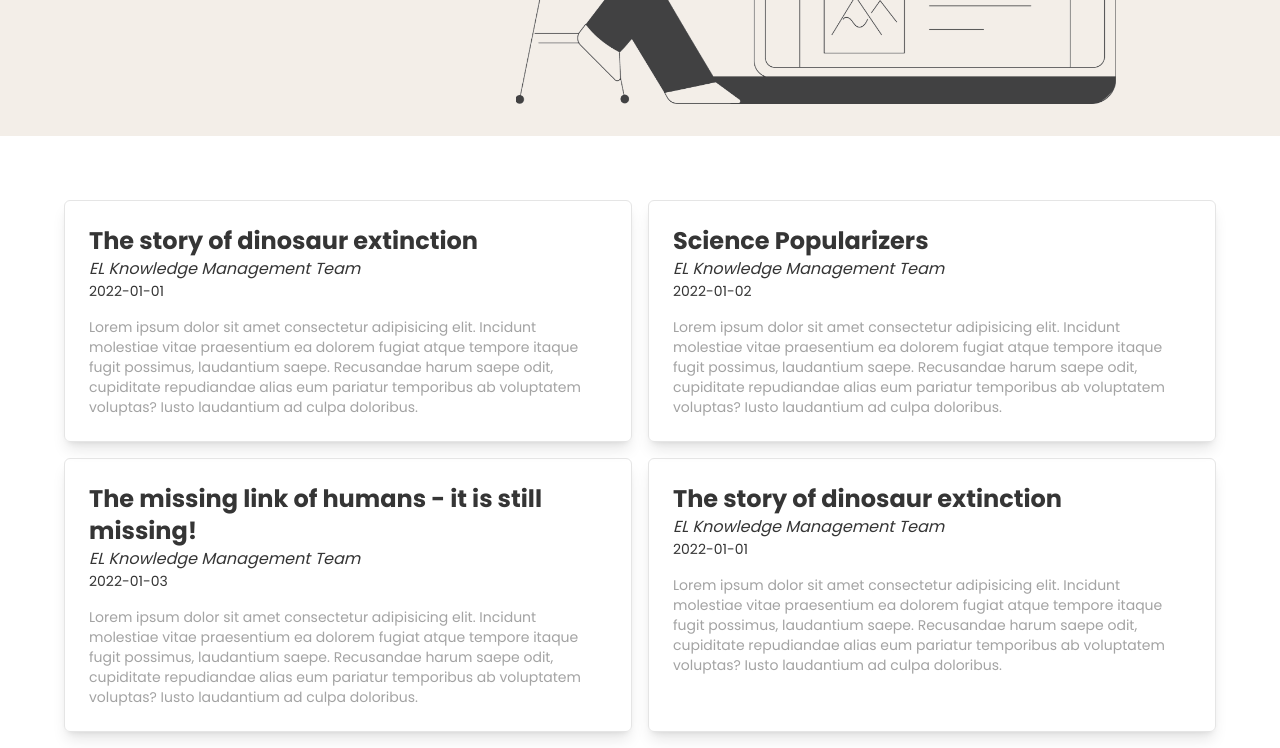
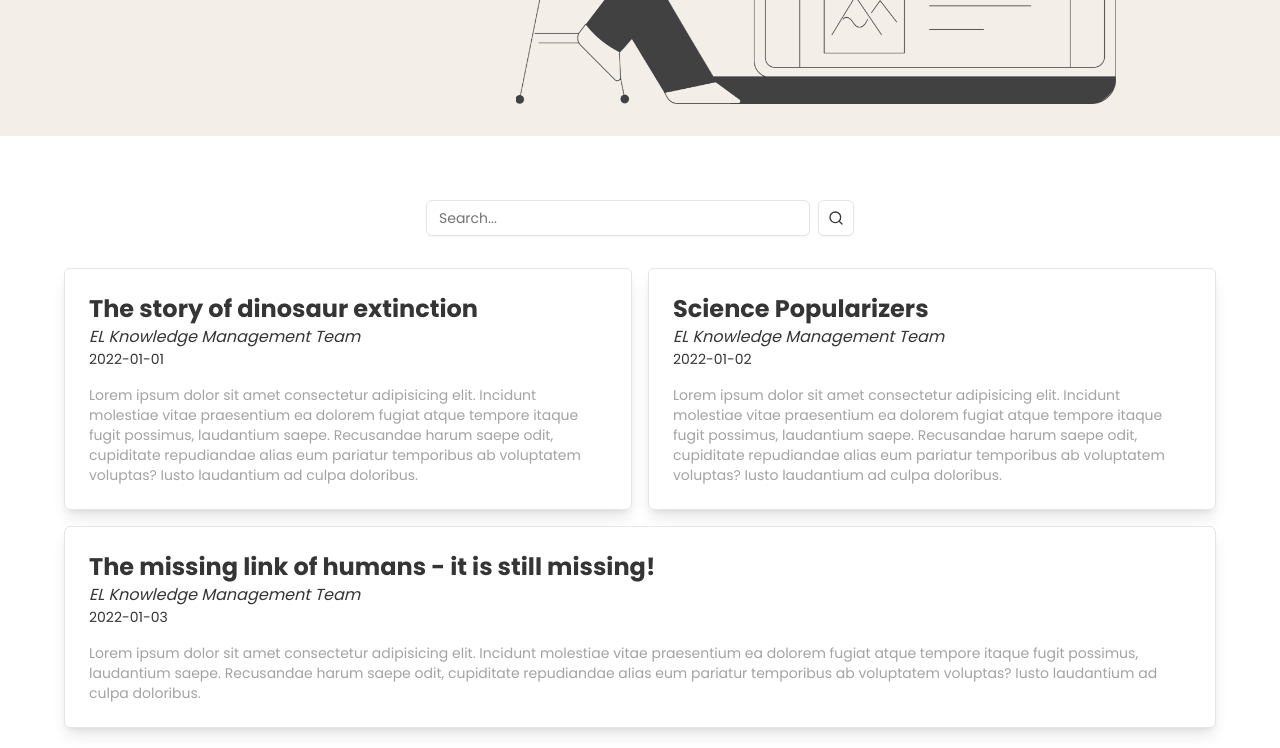
Before and after one commit to ElementsLearning/mainWebsite, a Next.js app: page /blogs in a window 1280 px wide. Shown: the part 460-1208 px from the top of the page. Built offline with nearby package versions, Linux system fonts and the light colour scheme.

Commit message:
add search bar

```diff
--- a/app/blogs/page.tsx
+++ b/app/blogs/page.tsx
@@ -2,9 +2,13 @@
 
 import { StaggeredHeaders } from "@/components/custom/StaggeredHeaders";
 import { Footer } from "@/components/pages/Footer/Footer";
+import { Button } from "@/components/ui/button";
+import { Input } from "@/components/ui/input";
 import { allBlogs } from "@/constants/Blogs/allBlogs";
 import { Blog } from "@/constants/Blogs/blog";
+import { SearchIcon, XIcon } from "lucide-react";
 import Link from "next/link";
+import { useState } from "react";
 
 const BlogCard: React.FC<Blog> = ({id, title, author, date, summary}) => {
   return (
@@ -23,6 +27,9 @@ const BlogCard: React.FC<Blog> = ({id, title, author, date, summary}) => {
 
 export default function AllBlogs() {
 
+  const [searchTerm, setSearchTerm] = useState("")
+  const [filteredBlogs, setFilteredBlogs] = useState(allBlogs)
+
   return (
     <div className="flex flex-col">
       <section className="bg-[#F3EEE8] p-2 xs:p-8 xs:px-10 md:px-20 w-full flex flex-col-reverse min-[400px]:flex-row  min-[400px]:gap-4 lg:gap-20 justify-center items-center">
@@ -31,12 +38,32 @@ export default function AllBlogs() {
           <img src="/newsandupdatespage/newsandupdates.png" alt="" />
         </div>
       </section>
-      <div className="p-4 md:p-8 xl:p-16 flex flex-wrap gap-4">
-        {allBlogs.map(blog => <BlogCard key={blog.id} {...blog} />)}
-        {allBlogs.map(blog => <BlogCard key={blog.id} {...blog} />)}
-        {allBlogs.map(blog => <BlogCard key={blog.id} {...blog} />)}
-        {allBlogs.map(blog => <BlogCard key={blog.id} {...blog} />)}
-      </div>
+      <section className="flex flex-col gap-8 p-4 md:p-8 xl:p-16 items-center">
+        <div className="flex gap-2 w-full justify-center">
+          <Input value={searchTerm} onChange={(e) => setSearchTerm(e.target.value)} placeholder="Search..." className="w-full max-w-sm" />
+          <Button onClick={() => {
+            setFilteredBlogs(allBlogs.filter(blog => blog.title.toLowerCase().includes(searchTerm.toLowerCase())))
+            setSearchTerm("")
+          }} variant="outline" size={"icon"}>
+            <SearchIcon className="size-4" />
+          </Button>
+          {filteredBlogs.length !== allBlogs.length &&
+          <Button onClick={() => {
+            setFilteredBlogs(allBlogs)
+            setSearchTerm("")
+          }} variant={"secondary"} size={"icon"}>
+            <XIcon className="size-4" />
+          </Button>}
+        </div>
+        <div className="flex flex-wrap gap-4">
+          {filteredBlogs.map(blog => <BlogCard key={blog.id} {...blog} />)}
+          {/*
+          {filteredBlogs.map(blog => <BlogCard key={blog.id} {...blog} />)}
+          {filteredBlogs.map(blog => <BlogCard key={blog.id} {...blog} />)}
+          {filteredBlogs.map(blog => <BlogCard key={blog.id} {...blog} />)}
+           */}
+        </div>
+      </section>
       <Footer />
     </div>
   )
```
